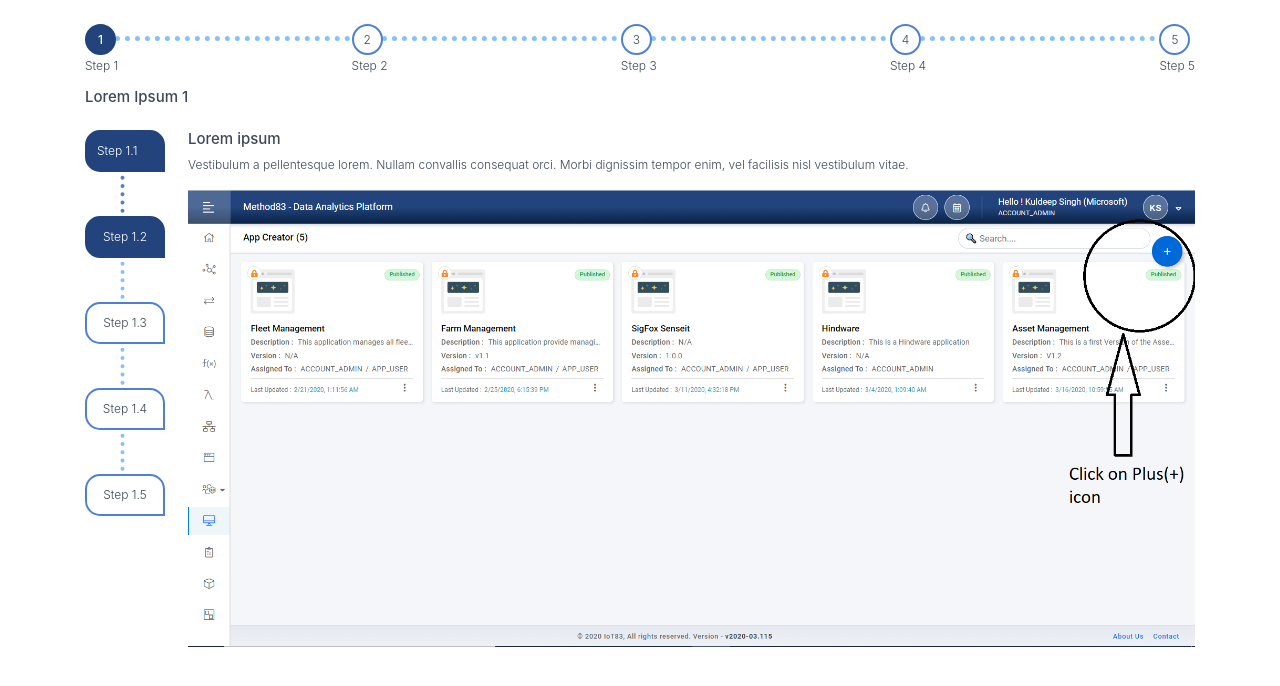
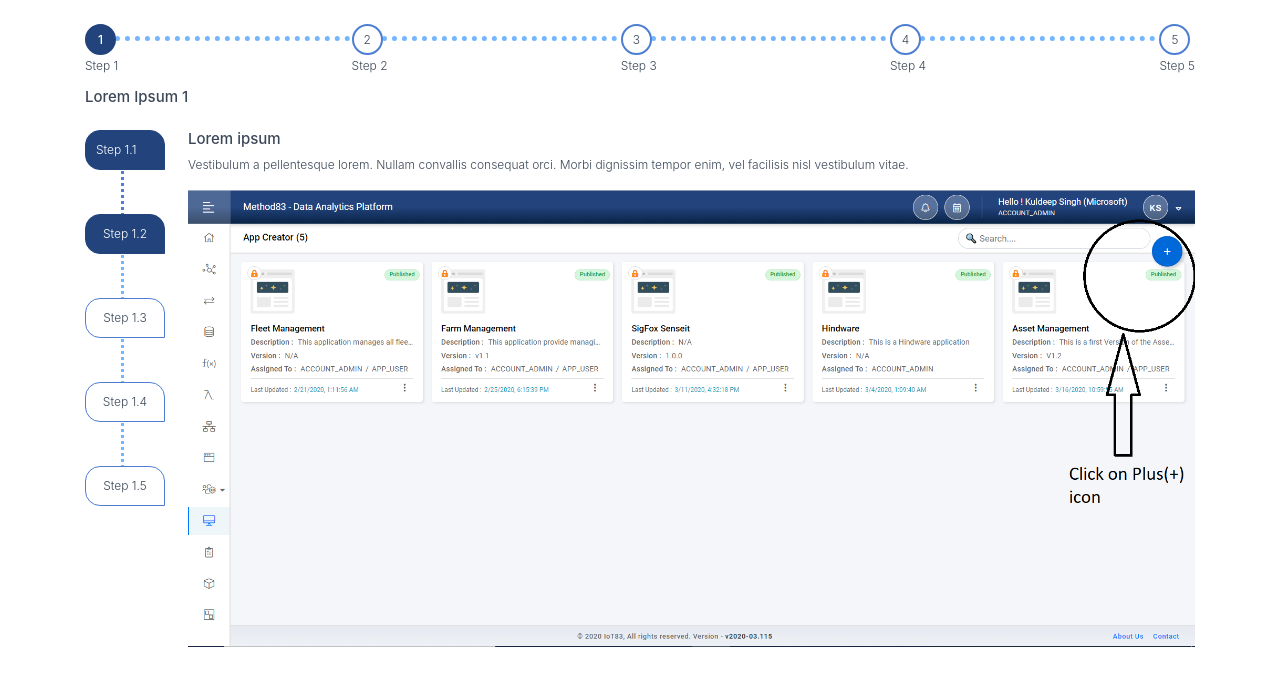
Before and after one commit to kuldeep43207/Timeline-progress, a plain HTML site: page platform-tour.html in a window 1280 px wide. Both pictures are taken after a click on the tab "Step 1.2". Drawn offline with Linux system fonts and the light colour scheme.

Commit message:
Updated CSS.

```diff
--- a/css/modules/platform-tour.css
+++ b/css/modules/platform-tour.css
@@ -10,12 +10,14 @@
 
 .horizontal-tabs-steps .nav-item:after {
   content: "";
-  border-top: 5px dotted #88c0fd;
+  border-top: 5px dotted #73b6ff;
   position: absolute;
   z-index: 0;
   top: 12px;
   width: 265px;
   left: 0px;
+  transition: border 1s ease-out;
+  transition-delay: 0s, 0s, 0.1s;
 }
 
 .horizontal-tabs-steps .nav-item:last-child:after {
@@ -25,12 +27,14 @@
 
 .horizontal-tabs-steps .nav-item.complete-step:after {
   content: "";
-  border-top: 5px dotted #4e80d6;
+  border-top: 5px dotted #4d7ed2;
   position: absolute;
   z-index: 0;
   top: 12px;
   width: 265px;
   left: 0px;
+  transition: border 1s ease-out;
+  transition-delay: 0s, 0s, 0.1s
 }
 
 .horizontal-tabs-steps .nav-link {
@@ -44,7 +48,7 @@
   justify-content: center;
   align-items: center;
   font-size: 12px;
-  border: 2px solid #4e80d6;
+  border: 2px solid #4d7ed2;
   z-index: 1;
   position: relative;
 }
@@ -113,9 +117,9 @@
   font-size: 12px !important;
 }
 
-.vertical-tabs-steps .nav-link{
+.vertical-tabs-steps .nav-link {
   color: #3c4858;
-  border: 2px solid #4e80d6;
+  border: 1px solid #4d7ed2;
   font-size: 12px !important;
   margin-bottom: 45px;
   border-radius: 15px 15px 0px 15px;
@@ -127,7 +131,7 @@
   width: 80px;
 }
 
-.vertical-tabs-steps .nav-link.checked-steps{
+.vertical-tabs-steps .nav-link.checked-steps {
   text-align: left;
 }
 
@@ -149,13 +153,15 @@
 
 .vertical-tabs-steps .nav-item:after {
   content: "";
-  border-bottom: 4px dotted #88c0fd;
+  border-bottom: 3px dotted #73b6ff;
   position: absolute;
   width: 95px;
   transform: rotate(90deg);
   z-index: 0;
   left: -10px;
   top: 50px;
+  transition: border 1s ease-out;
+  transition-delay: 0s, 0s, 0.1s;
 }
 
 .vertical-tabs-content {
@@ -168,7 +174,7 @@
 
 .vertical-tabs-steps .checked-steps {
   background-color: #22437c !important;
-  border: 2px solid #22437c !important;
+  border: 1px solid #22437c !important;
   color: #fff !important;
 }
 
@@ -194,11 +200,13 @@
   z-index: 0;
   left: -10px;
   top: 50px;
+  transition: border 1s ease-out;
+  transition-delay: 0s, 0s, 0.1s;
 }
 
 .vertical-tabs-steps .nav-item.complete-step:after {
   content: "";
-  border-bottom: 4px dotted #4e80d6 !important;
+  border-bottom: 3px dotted #4d7ed2 !important;
   position: absolute;
   width: 95px;
   transform: rotate(90deg);
```
